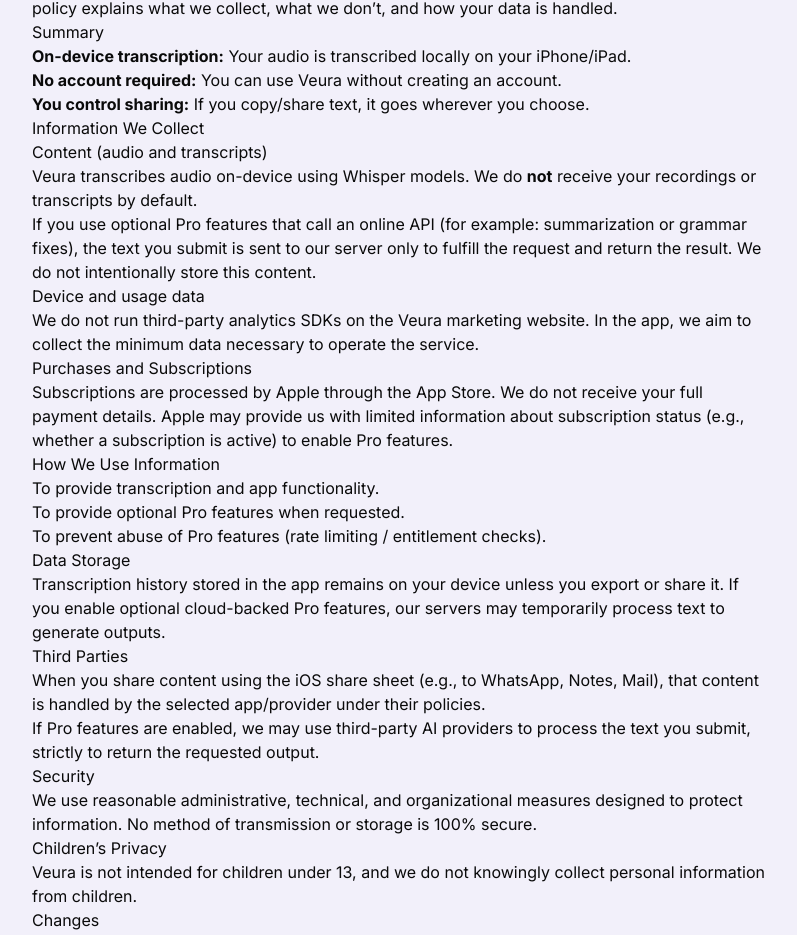
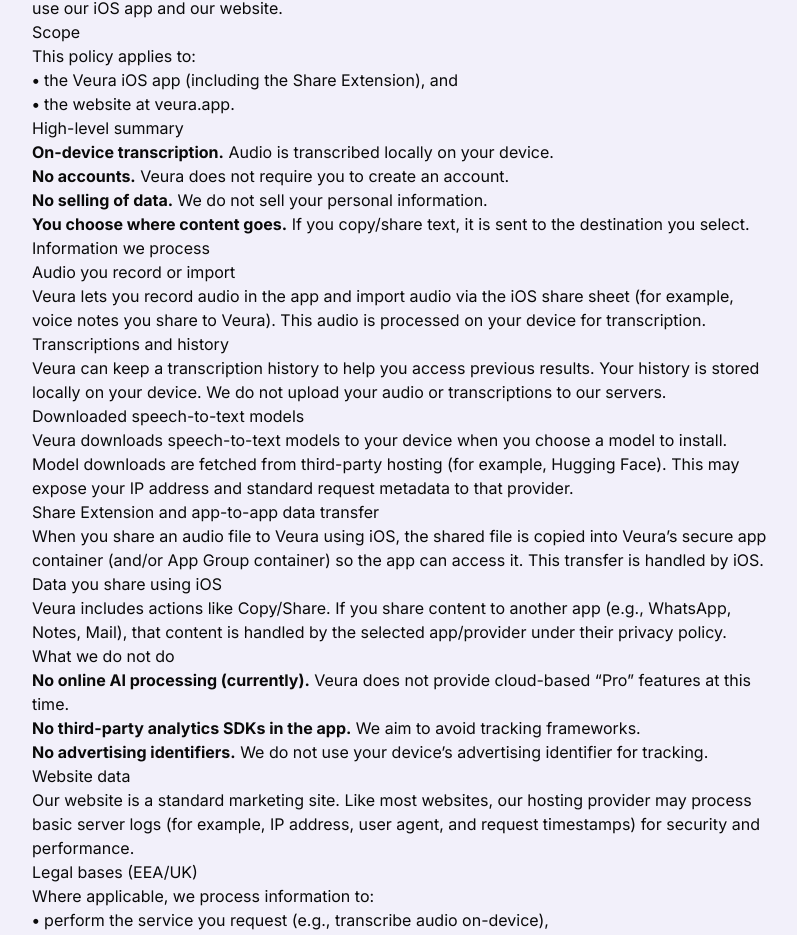
Before and after one commit to sabatesduran/veura-web, a Next.js app: page /privacy in a window 1280 px wide. Shown: the part 236-1171 px from the top of the page, without its empty margins (240-1037 px from the left). Built offline with nearby package versions, Linux system fonts and the light colour scheme.

Commit message:
Rewrite privacy policy for current Veura features

```diff
--- a/src/app/privacy/page.tsx
+++ b/src/app/privacy/page.tsx
@@ -13,88 +13,131 @@
 
       <div className="prose prose-zinc mt-10 max-w-none prose-headings:tracking-tight prose-a:text-primary">
         <p>
-          Veura (“we”, “our”, “us”) is built to turn voice notes into text while keeping your data private.
-          This policy explains what we collect, what we don’t, and how your data is handled.
+          This Privacy Policy explains how Veura (“Veura”, “we”, “our”, “us”) handles information when you use our iOS
+          app and our website.
         </p>
 
-        <h2>Summary</h2>
+        <h2>Scope</h2>
+        <p>
+          This policy applies to:
+          <br />
+          <strong>•</strong> the Veura iOS app (including the Share Extension), and
+          <br />
+          <strong>•</strong> the website at <a href="https://veura.app">veura.app</a>.
+        </p>
+
+        <h2>High-level summary</h2>
         <ul>
           <li>
-            <strong>On-device transcription:</strong> Your audio is transcribed locally on your iPhone/iPad.
+            <strong>On-device transcription.</strong> Audio is transcribed locally on your device.
           </li>
           <li>
-            <strong>No account required:</strong> You can use Veura without creating an account.
+            <strong>No accounts.</strong> Veura does not require you to create an account.
           </li>
           <li>
-            <strong>You control sharing:</strong> If you copy/share text, it goes wherever you choose.
+            <strong>No selling of data.</strong> We do not sell your personal information.
+          </li>
+          <li>
+            <strong>You choose where content goes.</strong> If you copy/share text, it is sent to the destination you
+            select.
           </li>
         </ul>
 
-        <h2>Information We Collect</h2>
-        <h3>Content (audio and transcripts)</h3>
+        <h2>Information we process</h2>
+
+        <h3>Audio you record or import</h3>
         <p>
-          Veura transcribes audio on-device using Whisper models. We do <strong>not</strong> receive your recordings
-          or transcripts by default.
-        </p>
-        <p>
-          If you use optional Pro features that call an online API (for example: summarization or grammar fixes),
-          the text you submit is sent to our server only to fulfill the request and return the result.
-          We do not intentionally store this content.
+          Veura lets you record audio in the app and import audio via the iOS share sheet (for example, voice notes you
+          share to Veura). This audio is processed on your device for transcription.
         </p>
 
-        <h3>Device and usage data</h3>
+        <h3>Transcriptions and history</h3>
         <p>
-          We do not run third-party analytics SDKs on the Veura marketing website. In the app, we aim to collect
-          the minimum data necessary to operate the service.
+          Veura can keep a transcription history to help you access previous results. Your history is stored locally on
+          your device. We do not upload your audio or transcriptions to our servers.
         </p>
 
-        <h2>Purchases and Subscriptions</h2>
+        <h3>Downloaded speech-to-text models</h3>
         <p>
-          Subscriptions are processed by Apple through the App Store. We do not receive your full payment details.
-          Apple may provide us with limited information about subscription status (e.g., whether a subscription is active)
-          to enable Pro features.
+          Veura downloads speech-to-text models to your device when you choose a model to install. Model downloads are
+          fetched from third-party hosting (for example, Hugging Face). This may expose your IP address and standard
+          request metadata to that provider.
         </p>
 
-        <h2>How We Use Information</h2>
+        <h3>Share Extension and app-to-app data transfer</h3>
+        <p>
+          When you share an audio file to Veura using iOS, the shared file is copied into Veura’s secure app container
+          (and/or App Group container) so the app can access it. This transfer is handled by iOS.
+        </p>
+
+        <h3>Data you share using iOS</h3>
+        <p>
+          Veura includes actions like Copy/Share. If you share content to another app (e.g., WhatsApp, Notes, Mail), that
+          content is handled by the selected app/provider under their privacy policy.
+        </p>
+
+        <h2>What we do not do</h2>
         <ul>
-          <li>To provide transcription and app functionality.</li>
-          <li>To provide optional Pro features when requested.</li>
-          <li>To prevent abuse of Pro features (rate limiting / entitlement checks).</li>
+          <li>
+            <strong>No online AI processing (currently).</strong> Veura does not provide cloud-based “Pro” features at
+            this time.
+          </li>
+          <li>
+            <strong>No third-party analytics SDKs in the app.</strong> We aim to avoid tracking frameworks.
+          </li>
+          <li>
+            <strong>No advertising identifiers.</strong> We do not use your device’s advertising identifier for tracking.
+          </li>
         </ul>
 
-        <h2>Data Storage</h2>
+        <h2>Website data</h2>
         <p>
-          Transcription history stored in the app remains on your device unless you export or share it.
-          If you enable optional cloud-backed Pro features, our servers may temporarily process text to generate outputs.
+          Our website is a standard marketing site. Like most websites, our hosting provider may process basic server
+          logs (for example, IP address, user agent, and request timestamps) for security and performance.
         </p>
 
-        <h2>Third Parties</h2>
+        <h2>Legal bases (EEA/UK)</h2>
         <p>
-          When you share content using the iOS share sheet (e.g., to WhatsApp, Notes, Mail), that content is handled
-          by the selected app/provider under their policies.
+          Where applicable, we process information to:
+          <br />
+          <strong>•</strong> perform the service you request (e.g., transcribe audio on-device),
+          <br />
+          <strong>•</strong> comply with legal obligations, and
+          <br />
+          <strong>•</strong> pursue legitimate interests such as securing and operating our website.
         </p>
+
+        <h2>Data retention</h2>
         <p>
-          If Pro features are enabled, we may use third-party AI providers to process the text you submit, strictly
-          to return the requested output.
+          Because transcription runs on-device and we do not upload your content, we do not retain your audio or
+          transcriptions on our servers. Content stored in the app’s history remains on your device until you delete the
+          app or remove items (where supported).
         </p>
 
         <h2>Security</h2>
         <p>
-          We use reasonable administrative, technical, and organizational measures designed to protect information.
-          No method of transmission or storage is 100% secure.
+          We implement reasonable technical and organizational measures designed to protect information. No method of
+          transmission or storage is 100% secure.
         </p>
 
-        <h2>Children’s Privacy</h2>
+        <h2>Children’s privacy</h2>
         <p>Veura is not intended for children under 13, and we do not knowingly collect personal information from children.</p>
 
-        <h2>Changes</h2>
+        <h2>Your choices</h2>
+        <ul>
+          <li>Do not share content if you do not want it sent to another app/provider.</li>
+          <li>Remove downloaded models by deleting the app (or via future in-app management controls).</li>
+          <li>Delete the app to remove local history stored on-device.</li>
+        </ul>
+
+        <h2>Changes to this policy</h2>
         <p>
-          We may update this policy from time to time. We will update the “Last updated” date above.
+          We may update this policy from time to time. We will update the “Last updated” date at the top of this page.
         </p>
 
         <h2>Contact</h2>
         <p>
-          Questions? Contact us at <a href="mailto:hello@veura.app">hello@veura.app</a>.
+          If you have questions about privacy, contact us at <a href="mailto:hello@veura.app">hello@veura.app</a>.
         </p>
       </div>
     </main>
```
